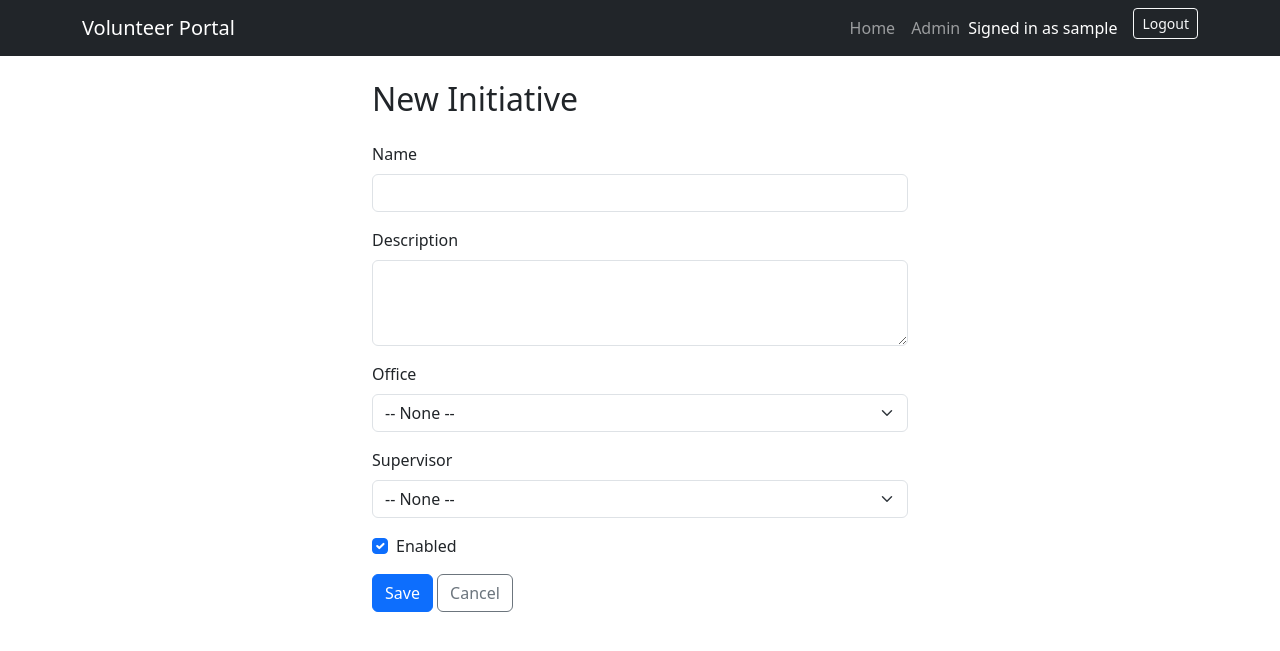
After one commit to mhmdsaeed/volunteerportal, a Spring Boot app: page /admin/initiatives/new in a window 1280 px wide. The commit adds this page. Shown: the top 651 px of the page. Run offline with Spring Boot 4, Linux system fonts and the light colour scheme; the visitor is signed in with stand-in values (Sample User, id 1); data that the repository does not hold is empty; some of the project's set-up classes (security, data sources, template engines, error pages and the like) are left out, and stand-ins take their place; database files in the repository are not loaded; some libraries are stand-ins or nearby versions.

Commit message:
Add admin CRUD for initiatives
Adds InitiativeForm/InitiativeService(Impl)/InitiativeController under
/admin/initiatives (protected by the existing ADMIN-role rule), plus
list/create/edit Thymeleaf views, so admins can manage initiatives
(name, description, office, supervisor, enabled) through the UI.

Co-Authored-By: Claude Sonnet 5 <noreply@anthropic.com>

```diff
--- /dev/null
+++ b/src/main/java/com/volunteerportal/app/controller/InitiativeController.java
@@ -0,0 +1,101 @@
+package com.volunteerportal.app.controller;
+
+import jakarta.validation.Valid;
+
+import org.springframework.stereotype.Controller;
+import org.springframework.ui.Model;
+import org.springframework.validation.BindingResult;
+import org.springframework.web.bind.annotation.GetMapping;
+import org.springframework.web.bind.annotation.ModelAttribute;
+import org.springframework.web.bind.annotation.PathVariable;
+import org.springframework.web.bind.annotation.PostMapping;
+import org.springframework.web.bind.annotation.RequestMapping;
+
+import com.volunteerportal.app.dto.InitiativeForm;
+import com.volunteerportal.app.repository.OfficeRepository;
+import com.volunteerportal.app.repository.UserRepository;
+import com.volunteerportal.app.service.InitiativeService;
+
+@Controller
+@RequestMapping("/admin/initiatives")
+public class InitiativeController {
+
+    private final InitiativeService initiativeService;
+    private final OfficeRepository officeRepository;
+    private final UserRepository userRepository;
+
+    public InitiativeController(InitiativeService initiativeService, OfficeRepository officeRepository,
+            UserRepository userRepository) {
+        this.initiativeService = initiativeService;
+        this.officeRepository = officeRepository;
+        this.userRepository = userRepository;
+    }
+
+    @GetMapping
+    public String list(Model model) {
+        model.addAttribute("initiatives", initiativeService.findAll());
+        return "admin/initiatives/list";
+    }
+
+    @GetMapping("/new")
+    public String newForm(Model model) {
+        model.addAttribute("initiativeForm", new InitiativeForm());
+        addReferenceData(model);
+        return "admin/initiatives/form";
+    }
+
+    @PostMapping
+    public String create(@Valid @ModelAttribute("initiativeForm") InitiativeForm form, BindingResult bindingResult,
+            Model model) {
+        if (bindingResult.hasErrors()) {
+            addReferenceData(model);
+            return "admin/initiatives/form";
+        }
+        initiativeService.create(form);
+        return "redirect:/admin/initiatives";
+    }
+
+    @GetMapping("/{id}/edit")
+    public String editForm(@PathVariable Long id, Model model) {
+        var initiative = initiativeService.findById(id);
+
+        InitiativeForm form = new InitiativeForm();
+        form.setName(initiative.getName());
+        form.setDescription(initiative.getDescription());
+        form.setEnabled(Boolean.TRUE.equals(initiative.getEnabled()));
+        if (initiative.getOffice() != null) {
+            form.setOfficeId(initiative.getOffice().getId());
+        }
+        if (initiative.getSupervisor() != null) {
+            form.setSupervisorId(initiative.getSupervisor().getId());
+        }
+
+        model.addAttribute("initiativeForm", form);
+        model.addAttribute("initiativeId", id);
+        addReferenceData(model);
+        return "admin/initiatives/form";
+    }
+
+    @PostMapping("/{id}")
+    public String update(@PathVariable Long id, @Valid @ModelAttribute("initiativeForm") InitiativeForm form,
+            BindingResult bindingResult, Model model) {
+        if (bindingResult.hasErrors()) {
+            model.addAttribute("initiativeId", id);
+            addReferenceData(model);
+            return "admin/initiatives/form";
+        }
+        initiativeService.update(id, form);
+        return "redirect:/admin/initiatives";
+    }
+
+    @PostMapping("/{id}/delete")
+    public String delete(@PathVariable Long id) {
+        initiativeService.delete(id);
+        return "redirect:/admin/initiatives";
+    }
+
+    private void addReferenceData(Model model) {
+        model.addAttribute("offices", officeRepository.findAll());
+        model.addAttribute("users", userRepository.findAll());
+    }
+}
--- a/src/main/resources/templates/admin/dashboard.html
+++ b/src/main/resources/templates/admin/dashboard.html
@@ -7,8 +7,10 @@
     <div class="container">
         <div class="alert alert-primary">
             <h2>Admin Area</h2>
-            <p>This page is only reachable by users with the <code>ADMIN</code> role. Office, initiative, and event management will live here.</p>
+            <p>This page is only reachable by users with the <code>ADMIN</code> role. Office and event management will live here.</p>
         </div>
+
+        <a class="btn btn-outline-primary" th:href="@{/admin/initiatives}">Manage Initiatives</a>
     </div>
 
     <div th:replace="~{fragments/layout :: scripts}"></div>
--- /dev/null
+++ b/src/main/resources/templates/admin/initiatives/form.html
@@ -0,0 +1,53 @@
+<!DOCTYPE html>
+<html xmlns:th="http://www.thymeleaf.org">
+<head th:replace="~{fragments/layout :: head(title=${initiativeId} != null ? 'Edit Initiative' : 'New Initiative')}"></head>
+<body>
+    <nav th:replace="~{fragments/layout :: navbar}"></nav>
+
+    <div class="container" style="max-width: 560px;">
+        <h2 class="mb-4" th:text="${initiativeId} != null ? 'Edit Initiative' : 'New Initiative'">Initiative</h2>
+
+        <form th:action="${initiativeId} != null ? @{/admin/initiatives/{id}(id=${initiativeId})} : @{/admin/initiatives}"
+              th:object="${initiativeForm}" method="post">
+
+            <div class="mb-3">
+                <label for="name" class="form-label">Name</label>
+                <input type="text" class="form-control" id="name" th:field="*{name}">
+                <div class="text-danger" th:if="${#fields.hasErrors('name')}" th:errors="*{name}"></div>
+            </div>
+
+            <div class="mb-3">
+                <label for="description" class="form-label">Description</label>
+                <textarea class="form-control" id="description" rows="3" th:field="*{description}"></textarea>
+                <div class="text-danger" th:if="${#fields.hasErrors('description')}" th:errors="*{description}"></div>
+            </div>
+
+            <div class="mb-3">
+                <label for="officeId" class="form-label">Office</label>
+                <select class="form-select" id="officeId" th:field="*{officeId}">
+                    <option value="">-- None --</option>
+                    <option th:each="office : ${offices}" th:value="${office.id}" th:text="${office.name}"></option>
+                </select>
+            </div>
+
+            <div class="mb-3">
+                <label for="supervisorId" class="form-label">Supervisor</label>
+                <select class="form-select" id="supervisorId" th:field="*{supervisorId}">
+                    <option value="">-- None --</option>
+                    <option th:each="user : ${users}" th:value="${user.id}" th:text="${user.username}"></option>
+                </select>
+            </div>
+
+            <div class="form-check mb-3">
+                <input type="checkbox" class="form-check-input" id="enabled" th:field="*{enabled}">
+                <label class="form-check-label" for="enabled">Enabled</label>
+            </div>
+
+            <button type="submit" class="btn btn-primary">Save</button>
+            <a class="btn btn-outline-secondary" th:href="@{/admin/initiatives}">Cancel</a>
+        </form>
+    </div>
+
+    <div th:replace="~{fragments/layout :: scripts}"></div>
+</body>
+</html>
```
Also changed, not shown: src/main/java/com/volunteerportal/app/dto/InitiativeForm.java (added, +24 -0 lines), src/main/java/com/volunteerportal/app/service/InitiativeService.java (added, +19 -0 lines), src/main/java/com/volunteerportal/app/service/InitiativeServiceImpl.java (added, +86 -0 lines), src/main/resources/templates/admin/initiatives/list.html (added, +46 -0 lines).
